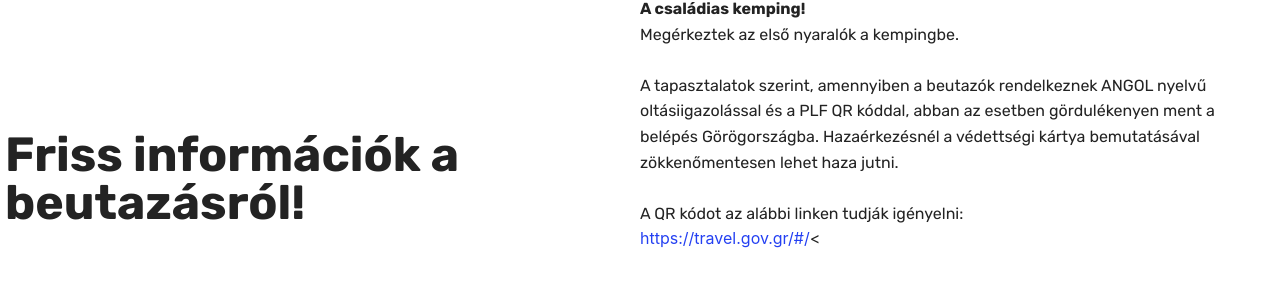
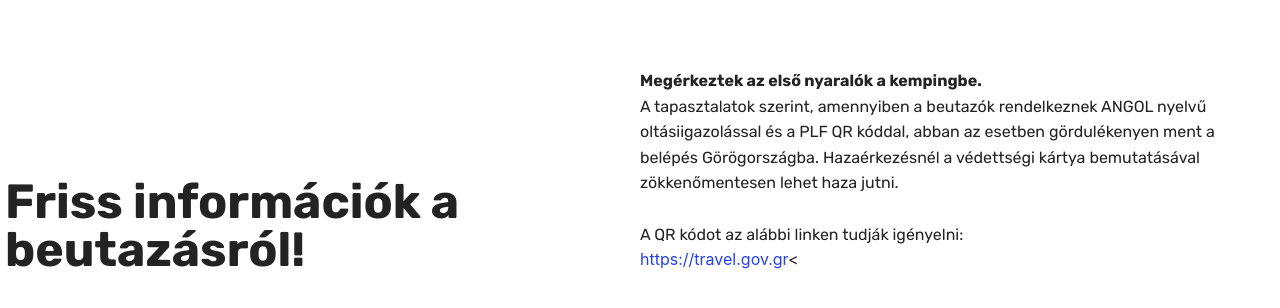
Before and after one commit to marklaszlo9/korinos_new, a Jekyll site: the page built from index.html, in a window 1280 px wide and 900 px high, scrolled down 643 px, cut to the strip 261-667 px from the top of the window. Shown: the top 308 px of the strip. Built offline with Jekyll 4.4.1, drawn with Linux system fonts in a browser that asks for light colours; some web fonts are replaced.

Commit message:
Update home.html

```diff
--- a/_layouts/home.html
+++ b/_layouts/home.html
@@ -93,6 +93,9 @@ layout: default
     </div>
 </section>
 -->
+<br />
+<br />
+<br />
 
 <div class="container">
     <div class="row justify-content-center content-row">
@@ -102,9 +105,9 @@ layout: default
             </h3>
             <div class="media-content">
                 <div class="mbr-section-text">
-                    <p class="mbr-text mb-0 mbr-fonts-style display-7"><strong>A családias kemping!&nbsp;</strong><br>Megérkeztek az első nyaralók a kempingbe.<br>
+                    <p class="mbr-text mb-0 mbr-fonts-style display-7"><strong>Megérkeztek az első nyaralók a kempingbe.</strong>
                     <br>A tapasztalatok szerint, amennyiben a beutazók rendelkeznek ANGOL nyelvű oltásiigazolással és a PLF QR kóddal, abban az esetben gördulékenyen ment a belépés Görögországba. Hazaérkezésnél a védettségi kártya bemutatásával zökkenőmentesen lehet haza jutni.<br>
-                    <br>A QR kódot az alábbi linken tudják igényelni: <p><a href="https://travel.gov.gr/#/">https://travel.gov.gr/#/</a><<br></p>
+                    <br>A QR kódot az alábbi linken tudják igényelni: <p><a href="https://travel.gov.gr/#/">https://travel.gov.gr</a><<br></p>
                 </div>
             </div>
         </div>
```
